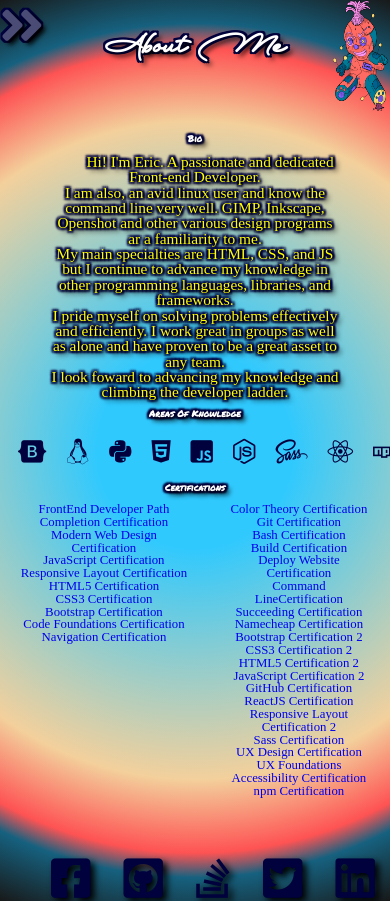
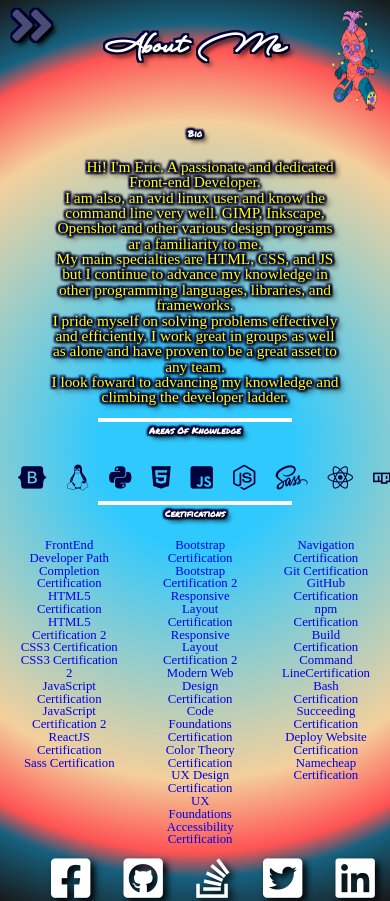
Before and after one commit to edolly2/Portfolio2, a PHP site: page /biocard.html in a window 390 px wide. Run offline with PHP 8.4, Linux system fonts and the light colour scheme; some libraries are stand-ins or nearby versions.

Commit message:
"Fix responsive"

```diff
--- a/Portfolio2.html
+++ b/Portfolio2.html
@@ -28,7 +28,7 @@
     <header class="grid-head">
         <span style="font-size:25px;cursor:pointer" onclick="openNav()"><i
                 class="arrow fas fa-angle-double-right fa-4x"></i></span>
-        <img src="images/logologo5.png" alt="Eric Dollinger Logo" id="logo" height="113" width="80">
+        <a href="Portfolio2.html" id="home"><img src="images/logologo5.png" alt="Eric Dollinger Logo" id="logo" height="113" width="80"></a>
     </header>
     <aside>
         <nav id="myNav" class="nav" role="navigation" aria-label="main menu">
--- a/biocard.html
+++ b/biocard.html
@@ -32,7 +32,7 @@
         <span style="font-size:25px;cursor:pointer" onclick="openNav()"><i
                 class="arrow fas fa-angle-double-right fa-4x"></i></span>
         <h1 class="about-head">About Me</h1>
-        <img src="images/logologo5.png" alt="Eric Dollinger Logo" id="logo" height="113" width="80">
+        <a href="Portfolio2.html" id="home"><img src="images/logologo5.png" alt="Eric Dollinger Logo" id="logo" height="113" width="80"></a>
     </header>
     <aside>
         <nav id="myNav" class="nav" role="navigation" aria-label="main menu">
@@ -52,7 +52,8 @@
         <p class="bio-p" style="text-indent: 30px;">Hi! I'm Eric. A passionate and dedicated Front-end Developer.<br /> I am also, an avid linux user and know the command line very well. GIMP, Inkscape, Openshot and other various design programs ar a familiarity to me.<br /> My main specialties
             are HTML, CSS, and JS but I continue to advance my knowledge in other programming languages, libraries, and frameworks.
             <br /> I pride myself on solving problems effectively and efficiently. I work great in groups as well as alone and have proven to be a great asset to any team.<br /> I look foward to advancing my knowledge and climbing the developer ladder.
-        </p>
+        </p><br />
+        <div class="line"></div>
         <h2>Areas Of Knowledge</h2>
         <div class="skills">
             <i class="fab-info fab fa-github-alt fa-2x" title="GitHub"></i>
@@ -71,41 +72,44 @@
             <img src="icons/gimp.svg" alt="GIMP" title="GIMP" />
             <img src="icons/inkscape.svg" alt="Inkscape" title="Inkscape" />
         </div>
+        <div class="line"></div>
         <h2>Certifications</h2>
 
         <div class="cert-container">
-            <ul class="certs1">
+            <ul class="certs">
                 <li><a href="certs/CertificateOfCompletion_Become_FrontEnd_Web_Developer.pdf">FrontEnd Developer Path
                         Completion Certification</a></li>
+                <li><a href="certs/html.pdf">HTML5 Certification</a></li>
+                <li><a href="certs/HTML_Essential_Training.pdf">HTML5 Certification 2</a></li>
+                <li><a href="certs/css.pdf">CSS3 Certification</a></li>
+                <li><a href="certs/CSS_Essential_Training.pdf">CSS3 Certification 2</a></li>
+                <li><a href="certs/javascript.pdf">JavaScript Certification</a></li>
+                <li><a href="certs/JavaScript_Essential_Training.pdf">JavaScript Certification 2</a></li>
+                <li><a href="certs/Learning_React.js.pdf">ReactJS Certification</a></li>
+                <li><a href="certs/Sass_Essential_Training.pdf">Sass Certification</a></li>
+            </ul><br />
+            <ul class="certs">
+                <li><a href="certs/bootstrap.pdf">Bootstrap Certification</a></li>
+                <li><a href="certs/Bootstrap_Essential_Training.pdf">Bootstrap Certification 2</a></li>
+                <li><a href="certs/response.pdf">Responsive Layout Certification</a></li>
+                <li><a href="certs/Responsive_Layout.pdf">Responsive Layout Certification 2</a></li>
                 <li><a href="certs/modernweb.pdf">Modern Web Design Certification</a></li>
-                <li><a href="certs/javascript.pdf">JavaScript Certification</a></li>
-                <li><a href="certs/response.pdf">Responsive Layout Certification</a></li>
-                <li><a href="certs/html.pdf">HTML5 Certification</a></li>
-                <li><a href="certs/css.pdf">CSS3 Certification</a></li>
-                <li><a href="certs/bootstrap.pdf">Bootstrap Certification</a></li>
                 <li><a href="certs/foundations.pdf">Code Foundations Certification</a></li>
-                <li><a href="certs/nav.pdf">Navigation Certification</a></li>
-            </ul><br />
-            <ul class="certs2">
                 <li><a href="certs/color.pdf">Color Theory Certification</a></li>
-                <li><a href="certs/git.pdf">Git Certification</a></li>
-                <li><a href="certs/bash.pdf">Bash Certification</a></li>
-                <li><a href="certs/build.pdf">Build Certification</a></li>
-                <li><a href="certs/deploy.pdf">Deploy Website Certification</a></li>
-                <li><a href="certs/line.pdf">Command LineCertification</a></li>
-                <li><a href="certs/succeeding.pdf">Succeeding Certification</a></li>
-                <li><a href="certs/name.pdf">Namecheap Certification</a></li>
-                <li><a href="certs/Bootstrap_Essential_Training.pdf">Bootstrap Certification 2</a></li>
-                <li><a href="certs/CSS_Essential_Training.pdf">CSS3 Certification 2</a></li>
-                <li><a href="certs/HTML_Essential_Training.pdf">HTML5 Certification 2</a></li>
-                <li><a href="certs/JavaScript_Essential_Training.pdf">JavaScript Certification 2</a></li>
-                <li><a href="certs/Learning_GitHub.pdf">GitHub Certification</a></li>
-                <li><a href="certs/Learning_React.js.pdf">ReactJS Certification</a></li>
-                <li><a href="certs/Responsive_Layout.pdf">Responsive Layout Certification 2</a></li>
-                <li><a href="certs/Sass_Essential_Training.pdf">Sass Certification</a></li>
                 <li><a href="certs/UX_Design.pdf">UX Design Certification</a></li>
                 <li><a href="certs/UX_Foundations_Accessibility.pdf">UX Foundations Accessibility Certification</a></li>
+            </ul><br />
+            <ul class="certs">
+                <li><a href="certs/nav.pdf">Navigation Certification</a></li>
+                <li><a href="certs/git.pdf">Git Certification</a></li>
+                <li><a href="certs/Learning_GitHub.pdf">GitHub Certification</a></li>
                 <li><a href="certs/Learning_npm_Node_Package_Manager.pdf">npm Certification</a></li>
+                <li><a href="certs/build.pdf">Build Certification</a></li>
+                <li><a href="certs/line.pdf">Command LineCertification</a></li>
+                <li><a href="certs/bash.pdf">Bash Certification</a></li>
+                <li><a href="certs/succeeding.pdf">Succeeding Certification</a></li>
+                <li><a href="certs/deploy.pdf">Deploy Website Certification</a></li>
+                <li><a href="certs/name.pdf">Namecheap Certification</a></li>
 
 
             </ul>
--- a/css/Portfolio2.css
+++ b/css/Portfolio2.css
@@ -37,7 +37,7 @@ body {
     background-repeat: no-repeat;
     background-size: contain;
     height: 100%;
-    overflow: hidden;
+    overflow-y: auto;
 }
 
 header h1 {
@@ -137,6 +137,7 @@ header h1 {
     animation-duration: 2s;
     animation-iteration-count: infinite;
     animation-direction: normal;
+    padding-left: 10px;
 }
 
 
@@ -153,7 +154,6 @@ header h1 {
 
 .main {
     grid-area: main;
-    min-height: 400px;
 }
 
 #main {
@@ -194,11 +194,9 @@ header h1 {
 }
 
 #copy {
-    position: relative;
     padding-left: 2%;
     color: white;
-    bottom: -50%;
-    left: 0;
+    align-self: flex-end;
 }
 
 
@@ -207,14 +205,15 @@ header h1 {
 .social {
     height: auto;
     margin-left: auto;
+    padding-top: 10px;
 }
 
 .social a {
     padding: 0 15px;
-    color: rgb(0, 1, 61);
-    background-color: transparent;
+    color: white;
     text-shadow: 4px 4px 7px black;
     font-size: small;
+    position: relative;
 }
 
 .social a:hover {
@@ -242,6 +241,8 @@ header h1 {
     display: flex;
     width: 5em;
     margin-left: auto;
+    padding-top: 10px;
+    padding-right: 10px;
 }
 
 
--- a/css/biocard.css
+++ b/css/biocard.css
@@ -37,8 +37,7 @@ a {
     text-align: center;
 }
 
-.certs2,
-.certs1 {
+.certs {
     padding: 0 20px;
 }
 
@@ -54,7 +53,7 @@ h2 {
     font-size: 2.3vw;
     font-weight: bold;
     text-align: center;
-    padding: 10px 0;
+    padding: 5px 0 20px 0;
     /* vertical-align: middle; */
 }
 
@@ -62,3 +61,11 @@ h2 {
     color: #00013d;
     padding: 10px 10px;
 }
+
+.line {
+    max-height: 2px;
+    min-height: 2px;
+    border: 2px solid white;
+    width: 50%;
+    margin: 0 auto;
+}
--- a/port_contact.html
+++ b/port_contact.html
@@ -31,7 +31,7 @@
         <span style="font-size:25px;cursor:pointer" onclick="openNav()"><i
                 class="arrow fas fa-angle-double-right fa-4x"></i></span>
         <h1 class="contact-head">Contact Information</h1>
-        <img src="images/logologo5.png" alt="Eric Dollinger Logo" id="logo" height="113" width="80">
+        <a href="Portfolio2.html" id="home"><img src="images/logologo5.png" alt="Eric Dollinger Logo" id="logo" height="113" width="80"></a>
     </header>
     <aside>
         <nav id="myNav" class="nav" role="navigation" aria-label="main menu">
--- a/port_projects.html
+++ b/port_projects.html
@@ -33,7 +33,7 @@
         <span style="font-size:25px;cursor:pointer" onclick="openNav()"><i
                 class="arrow fas fa-angle-double-right fa-4x"></i></span>
         <h1 class="about-head">Projects</h1>
-        <img src="images/logologo5.png" alt="Eric Dollinger Logo" id="logo" height="113" width="80">
+        <a href="Portfolio2.html" id="home"><img src="images/logologo5.png" alt="Eric Dollinger Logo" id="logo" height="113" width="80"></a>
     </header>
     <aside>
         <nav id="myNav" class="nav" role="navigation" aria-label="main menu">
```
